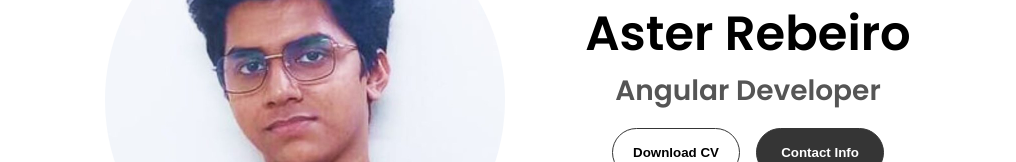
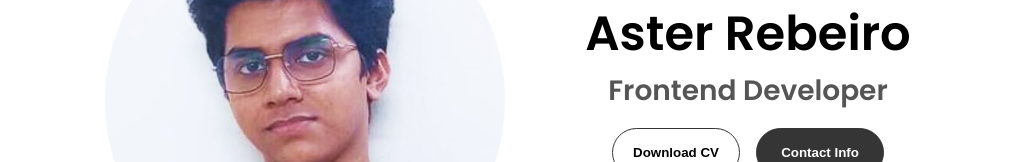
Before and after one commit to Aster696/Portfolio-new, an Angular app: page /home in a window 1280 px wide. Shown: the part 384-546 px from the top of the page, without its empty margins (132-1148 px from the left). Built offline with nearby package versions, Linux system fonts and the light colour scheme.

Commit message:
30-06-25

```diff
--- a/src/app/home/home.component.html
+++ b/src/app/home/home.component.html
@@ -32,7 +32,7 @@
     <div class="section__text">
       <p class="section__text__p1">Hello, I'm</p>
       <h1 class="title">Aster Rebeiro</h1>
-      <p class="section__text__p2">Angular Developer</p>
+      <p class="section__text__p2">Frontend Developer</p>
       <div class="btn-container">
         <button
           class="btn btn-color-2"
```
